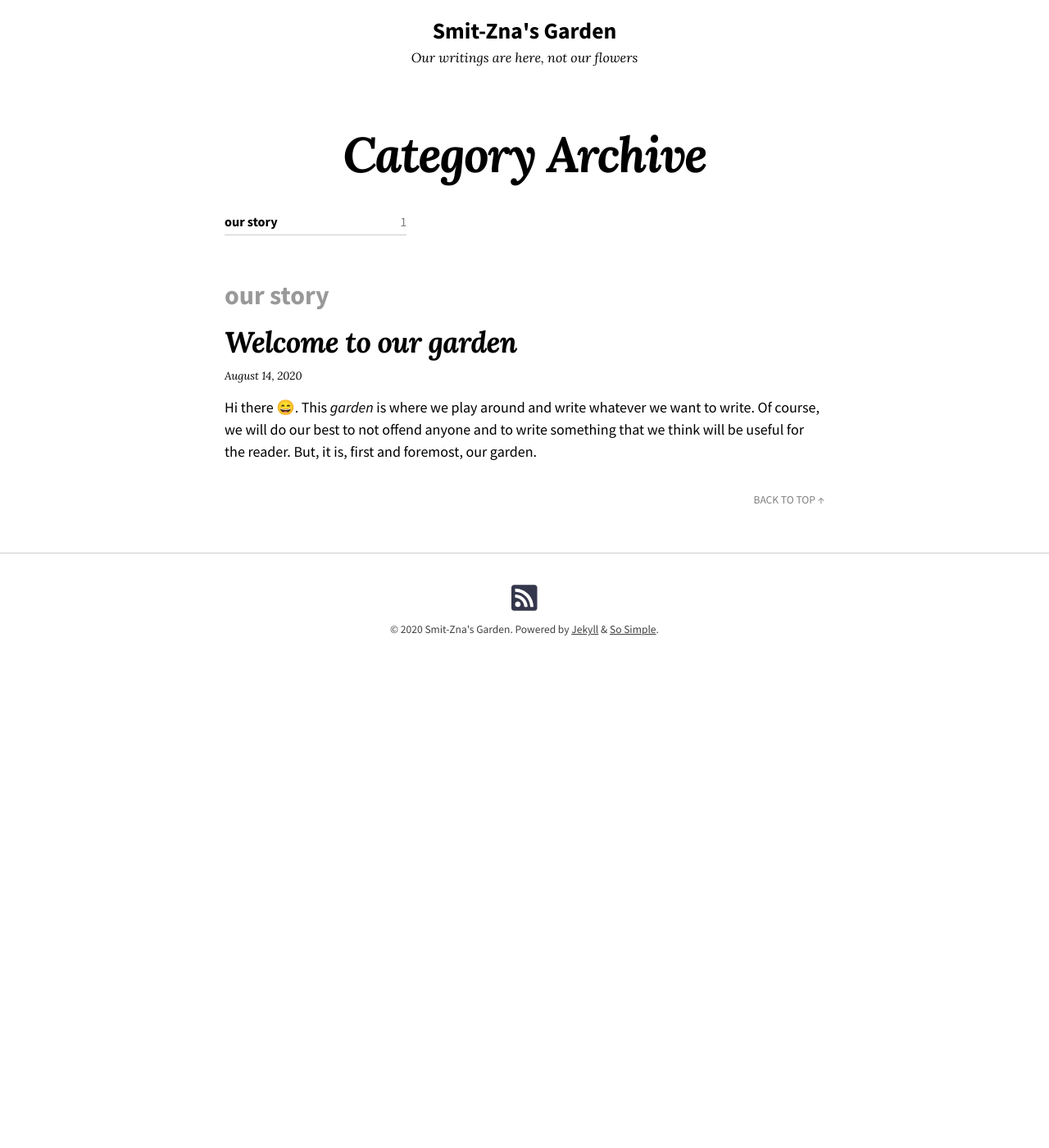
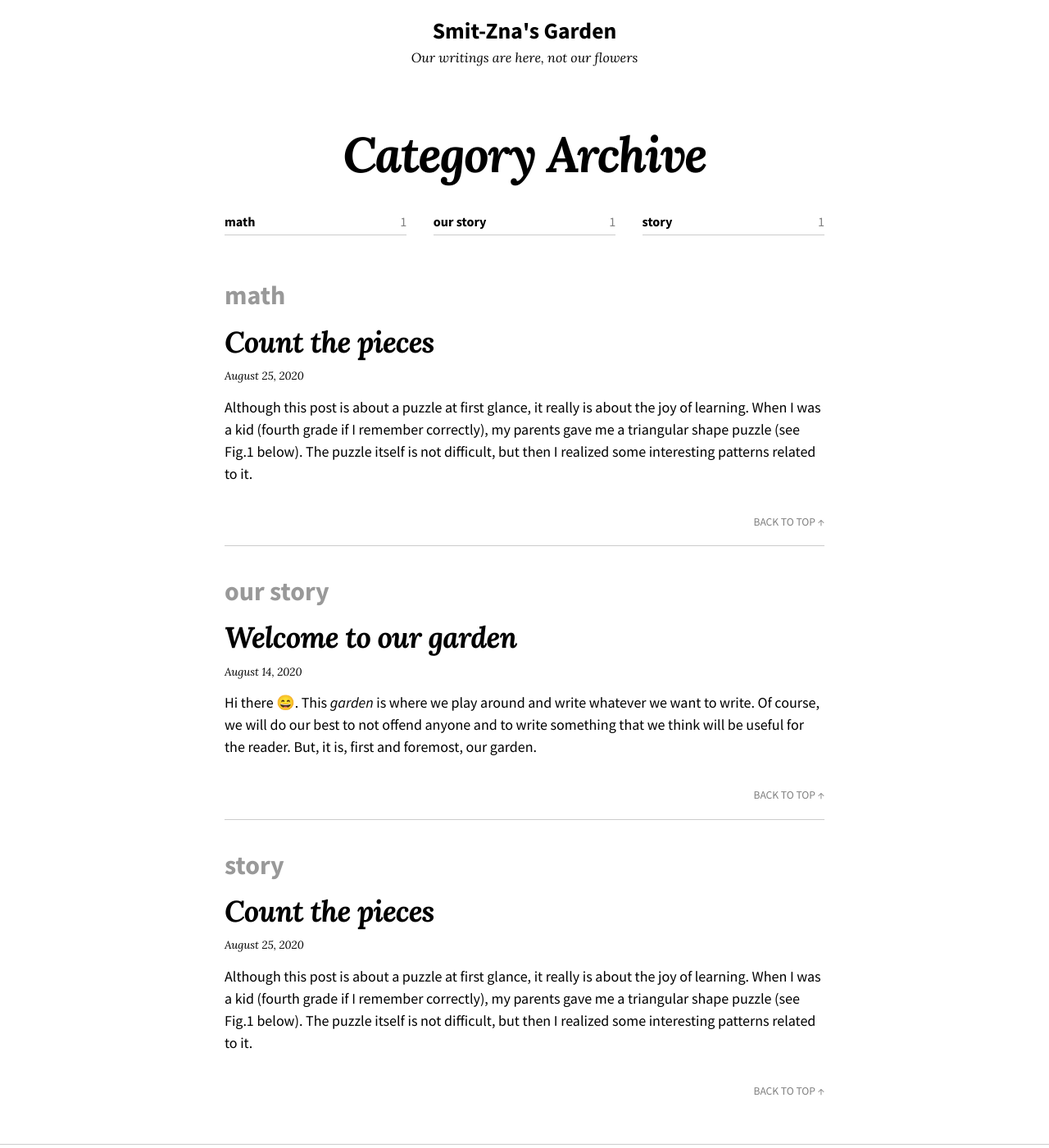
Before and after one commit to smitzna/smitzna.github.io, a Jekyll site: the page built from categories.md, in a window 1280 px wide and 1400 px high, scrolled down 214 px. Shown: the whole window at 82% size. Built offline with Jekyll 4.4.1, drawn with Linux system fonts in a browser that asks for light colours; nearby versions of some CDN libraries; emoji names are drawn with the system emoji font; before the commit the page ends 1065 px from its top, so only the background shows below that.

Commit message:
post triangular puzzle

```diff
--- a/_config.yml
+++ b/_config.yml
@@ -26,9 +26,9 @@ date_format: "%B %-d, %Y"
 read_time: # reading time estimates, e.g. true
 words_per_minute: # 200
 mathjax:
-  enable: # MathJax equations, e.g. true, false (default)
-  combo:  # "tex-svg" (default), "tex-mml-chtml", etc.: docs.mathjax.org/en/latest/web/components/combined.html
-  tags:  # "none", "ams" (default), "all"
+  enable: true # MathJax equations, e.g. true, false (default)
+  # combo:  "tex-chtml" # "tex-svg" (default), "tex-mml-chtml", etc.: docs.mathjax.org/en/latest/web/components/combined.html
+  # tags:  "ams" # "none", "ams" (default), "all"
 google_fonts:
   - name: "Source Sans Pro"
     weights: "400,400i,700,700i"
--- a/_includes/scripts.html
+++ b/_includes/scripts.html
@@ -29,7 +29,7 @@
 {% if site.mathjax == true or site.mathjax.enable == true %}
 <!-- MathJax -->
 {% capture mathjaxjs %}https://cdn.jsdelivr.net/npm/mathjax@3/es5/{{ site.mathjax.combo | default: "tex-svg" }}.js{% endcapture %}
-<script>
+<!-- <script>
 // http://docs.mathjax.org/en/latest/upgrading/v2.html
 MathJax = {
   tex: {
@@ -52,7 +52,7 @@ MathJax = {
     }
   }
 }
-</script>
+</script> -->
 
 <script type="text/javascript" id="MathJax-script" async src="{{ mathjaxjs }}"></script>
 {% endif %}
--- /dev/null
+++ b/_posts/2020-08-25-quadEqu.md
@@ -0,0 +1,31 @@
+---
+title: "Count the pieces"
+categories:
+  - math
+  - story
+tags:
+  - puzzle
+author: Smit
+---
+Although this post is about a puzzle at first glance, it really is about the joy of learning. When I was a kid (fourth grade if I remember correctly), my parents gave me a triangular shape puzzle (see Fig.1 below). The puzzle itself is not difficult, but then I realized some interesting patterns related to it.
+
+<div align="center">
+<img src="/images/trianglePuzzle.jpg" alt="trianglePuzzle" width="383" height="250" title="Triangular Puzzle"/><br/>
+Fig. 1. Simple patterns in a triangular puzzle
+</div>
+\
+One pattern that is quite obvious is that the number of pieces at each level is always an odd number. Another pattern that is less obvious is that the total number of of pieces from level 1 to level $$n$$ is always a quadratic number. Hence, we got the following relationship\
+1 = 1\
+1 + 3 = 4\
+1 + 3 + 5 = 9\
+1 + 3 + 5 + 7 = 16\
+1 + 3 + 5 + 7 + 9 = 25\
+and so on. This means the summation of all positive odd numbers from the smallest one (1) to the $$n^\mathrm{th}$$ one is equal to $$n^2$$. In other words, $$\sum\limits_{i=1}^n (2i-1) = n^2$$.
+
+As a kid, finding this relationship feels exhilarating. But then, I remember that somebody (probably my parents) asked, "How do you prove that?". And that's where it got interesting, especially because I haven't been taught about how to sum sequence in the fourth grade. I spent several days before I made a connection between this problem and the area of a trapezoid, and then use the trapezoid area formula to kind of "proving" this relationship.
+
+The reasoning goes like this. The triangle itself is a trapezoid with the top part's length equal to zero. Hence, the total number of pieces is analogous with the area of a trapezoid. The area of a trapezoid can be obtained by multiplying its height with the average length of its top and bottom parts. Likewise, the total number of pieces is the height (level, $$n$$) times the average of the number of pieces at the top (1) and at the bottom ($$2n-1$$). This is equal to $$= \frac{(1+2n-1)}{2}n = n^2$$. That concludes the proof. Of course, it is not a rigorous proof, but, at that time, I felt satisfied with it.
+
+After realizing that an area is analogous with a summation, I asked my father what an area really is. As what is normal in my family, he did not give me any answer. Instead, he encouraged me to think about it myself. After thinking about it for some time, I asked him again what a length really is and obtained the same response. Eventually, after a few days, I went to him and said that a length is the number of points in a line, and an area is the number of points in a space bounded by lines. That is my first encounter with the concept of calculus.
+
+When I look back on this memory, I cannot but admire my parents. Their action (and the lack of it) is what makes the fourth-grade me kept asking questions and tried to solve them himself. They taught me the joy of learning. That feeling of getting just a drop of understanding is really addictive. Once you experience it, you want more, even if it costs you a lot of effort.
```
Also changed, not shown: images/trianglePuzzle.JPG (added).
